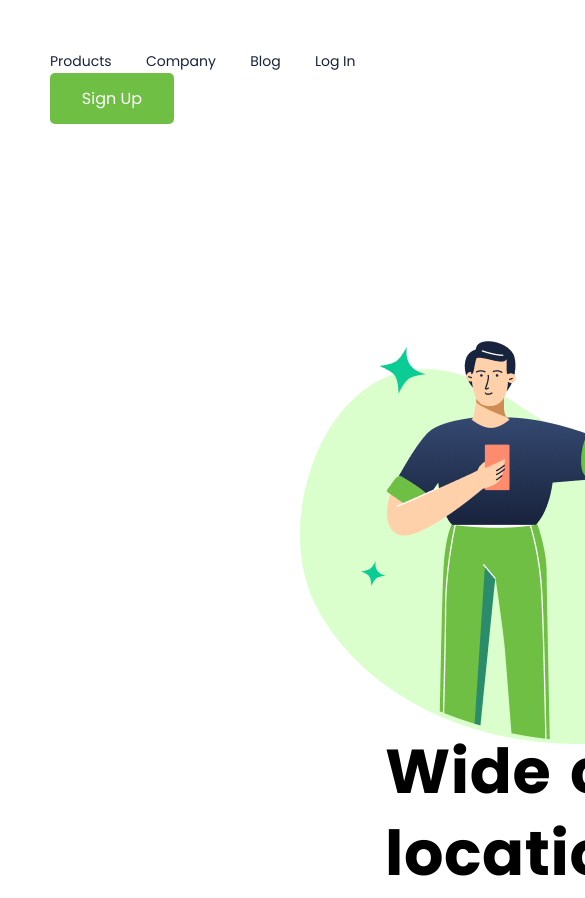
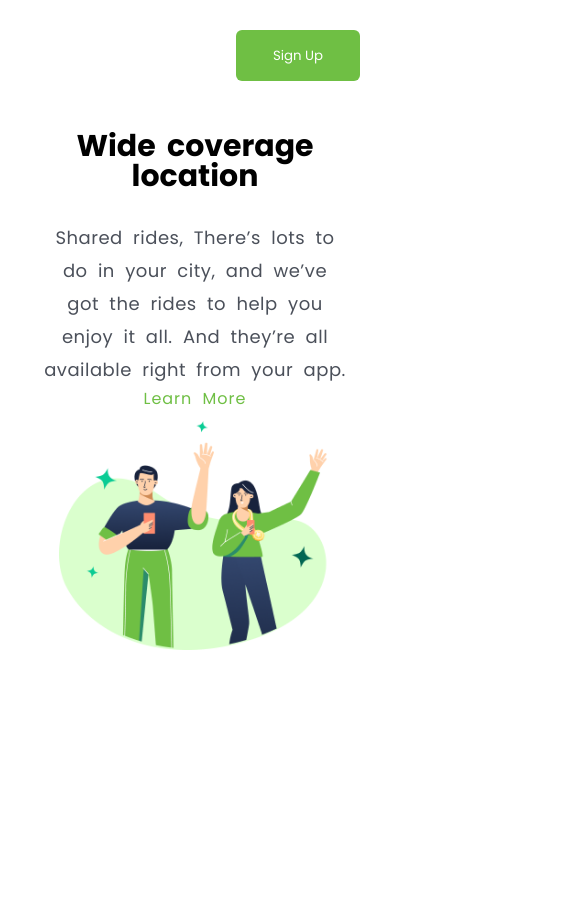
Before and after one commit to gabrieltomazi/wide-coverage-landpage, a plain HTML site: page index.html in a window 390 px wide. Shown: the top 898 px of the page, 585 px wide, since content can reach past the window. After the commit the page ends 844 px from the top, so only its background shows below. Drawn offline with Linux system fonts and the light colour scheme.

Commit message:
Adicionada a responsividade da página

```diff
--- a/index.html
+++ b/index.html
@@ -17,7 +17,7 @@
         <button class="button-header">Sign Up</button>
     </header>
     <main>
-        <img src="img/(Positive) Congratulation You get 40 point for your ride.png" class="logo-image"
+        <img src="img/image-celebrating.png" class="logo-image"
             alt="we-care-logo">
         <section>
             <h1>Wide coverage location</h1>
--- a/styles.css
+++ b/styles.css
@@ -7,81 +7,160 @@
     box-sizing: border-box;
 }
 
+body {
+    height: 100vh;
+}
+
+
+main {
+    display: flex;
+    justify-content: center;
+    align-items: center;
+    position: relative;
+    top: 150px;
+    width: 100vw;
+    gap: 100px;
+}
+
 header {
-    margin-top: 48px;
-    margin-left: 50px;
+    padding: 30px 50px;
+    display: flex;
+    gap: 50px;
+    align-items: center;
+
+}
+
+h1 {
+    width: 582px;
+    line-height: 82px;
+    font-size: 62px;
+}
+
+a {
+    text-decoration: none;
+    color: black;
+}
+
+section {
+    display: flex;
+    flex-direction: column;
+    gap: 50px;
+}
+
+
+
+p {
+    width: 493px;
+    font-size: 18px;
+    letter-spacing: 0.5px;
+    line-height: 33px;
+    color: #4B505A;
 }
 
 .button-header {
+    background-color: #6FBF44;
+    color: white;
     border: none;
-    background: #6FBF44;
-    color: #fff;
     width: 124px;
     height: 51px;
-    border-radius: 5px;
-    font-size: 16px;
+    border-radius: 6px;
 }
 
-.link-header {
-    margin-right: 30px;
-    text-decoration: none;
-    font-size: 14px;
-    font-weight: 400;
-    color: #17233D;
+.button-learn-more{
+    color: #6FBF44;
+    letter-spacing: 1px;
+    cursor: pointer;
 }
 
-.logo-image {
-    position: relative;
-    top: 20px;
-}
 
-section {
-    margin-bottom: 55px;
-    margin-left: 85px;
-    display: inline-block;
-}
 
-.button-learn-more {
-    cursor: pointer;
-    color: #6FBF44;
-    font-size: 18px;
-    margin-top: 55px;
-}
 
-h1 {
-    font-size: 62px;
-    width: 582px;
-    height: 164px;
-    margin-bottom: 55px;
-    letter-spacing: 0.6px;
-    line-height: 82px;
 
-}
 
-p {
-    width: 493px;
-    height: 99px;
-    letter-spacing: 0.5px;
-    font-size: 18px;
-    line-height: 33px;
-    margin-bottom: 55px;
-}
 
-main {
-    margin-left: 300px;
-    margin-top: 100px;
-    word-spacing: 5px;
-}
 
-@media screen and (max-widht: 900px){
-    .logo-image{
+
+@media screen and (max-width: 1000px) {
+    .logo-image {
+        width: 70%;
         position: absolute;
-        width: 20%;
-        height: 20%;
+        top: 400px;
+        display: flex;
+        justify-content: center;
+        max-width: 100%;
 
     }
 
-    a{
-        color: pink;
+    body {
+        height: 100vh;
+        width: 100vw;
+        display: flex;
+        flex-direction: column;
+        justify-content: center;
     }
+
+    header {
+        display: flex;
+        justify-content: flex-end;
+        margin-left: 0;
+        margin-top: 0;
+        margin-bottom: 50px;
+        width: 100vw;
+    }
+
+    .button-header {
+        margin-right: -20px;
+
+    }
+
+    header a {
+        display: none;
+    }
+
+    h1 {
+        font-size: 30px;
+        width: 300px;
+        line-height: 30px;
+        text-align: center;
+        margin-bottom: 0;
+        height: 120px;
+        display: flex;
+        align-items: center;
+    }
+
+    p {
+        font-size: 18px;
+        text-align: center;
+        width: 305px;
+
+    }
+
+    main {
+        width: 100vw;
+        height: 100vh;
+        margin-left: 0;
+        word-spacing: 5px;
+        display: flex;
+        justify-content: center;
+        top: -140px;
+
+
+    }
+
+    section {
+        top: 80px;
+        position: absolute;
+        margin-left: 0;
+        gap: 0px;
+        display: flex;
+        max-width: 100%;
+        flex-direction: column;
+        align-items: center;
+    }
+
+    .button-learn-more {
+        margin-top: 0px;
+
+    }
+
 }
```
Also changed, not shown: img/image-celebrating.png (renamed from img/(Positive) Congratulation You get 40 point for your ride.png).
